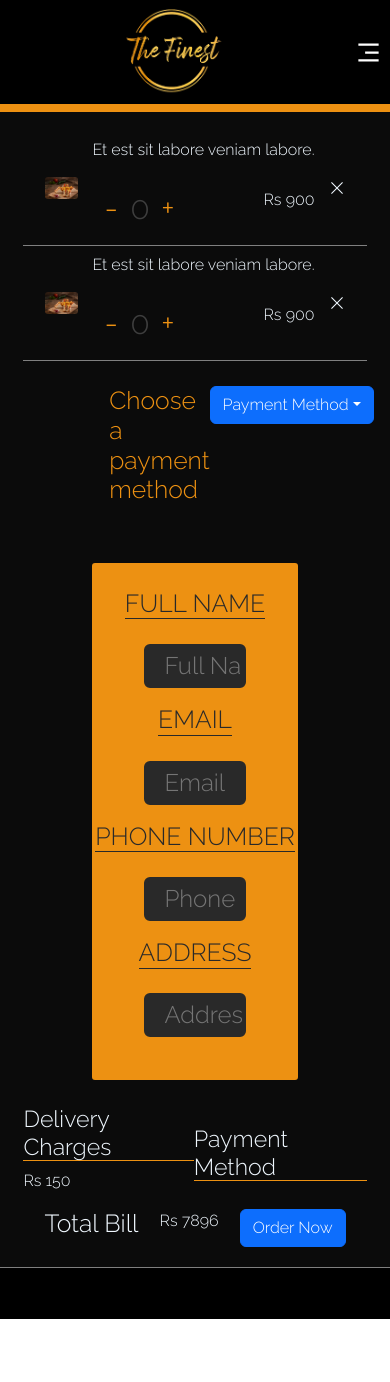
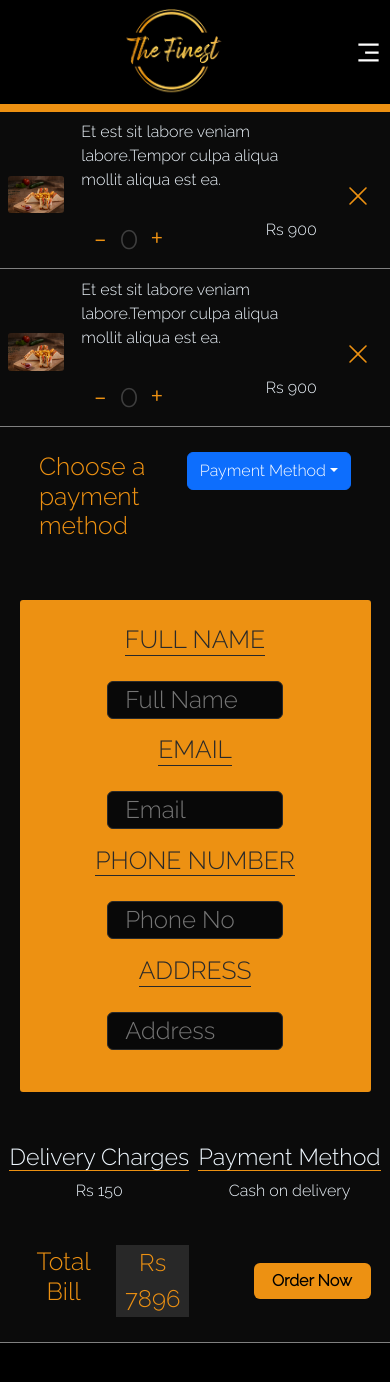
Before and after one commit to Fmajid29/thefinest-react, a React (Create React App) app: page /cart in a window 390 px wide. Shown: the top 1382 px of the page. Before the commit the page ends 1319 px from the top, so only its background shows below. Built offline with nearby package versions, Linux system fonts and the light colour scheme.

Commit message:
cart responsive

```diff
--- a/src/Components/Cartitems/Cartitems.css
+++ b/src/Components/Cartitems/Cartitems.css
@@ -1,5 +1,4 @@
-#MainCart
-{
+#MainCart {
     background-color: rgb(11, 11, 11);
     height: 100%;
     width: 100%;
@@ -8,8 +7,7 @@
     color: aliceblue;
 }
 
-.Itemdiv
-{
+.Itemdiv {
     margin: 5% 6%;
     display: flex;
     flex-direction: column;
@@ -17,73 +15,80 @@
 
 }
 
-.Itemsec
-{
+.Itemsec {
     display: flex;
     justify-content: space-evenly;
     align-items: center;
     padding: 2%;
     border-bottom: 0.2vh solid gray;
-
-
 }
 
-.Itemsec > img
-{
+.Itemsec>img {
     height: 10%;
     width: 10%;
     border-radius: 3px;
 }
 
-.control
-{
+.control {
     display: flex;
     justify-content: space-evenly;
     align-items: center;
     text-align: center;
-    margin:0 ;
+    margin: 0;
 }
 
-.control > Button
-{
+.control>Button {
     background: none;
-    color:#ED9112 ;
+    color: #ED9112;
     border: none;
     font-size: 2rem;
 
 }
-.Qdisplay
-{
+
+.Qdisplay {
 
 
     width: 20%;
     text-align: center;
     font-size: 2rem;
-    color:rgb(62, 62, 62);
+    color: rgb(62, 62, 62);
     border-radius: 5px;
 }
 
-.QtyPrc
-{
+.QtyPrc {
     display: flex;
     justify-content: space-between;
     text-align: center;
     align-items: center;
 }
-.payment
-{
+
+.Crossicon {
+    color: #ED9112;
+    font-size: 1.5rem;
+    background: none;
+    border: none;
+}
+
+.Crossicon:hover {
+    color: gray;
+    font-size: 1.5rem;
+    background: none;
+    border: none;
+}
+
+.payment {
     display: flex;
     justify-content: space-between;
     width: 50%;
     margin: 3vh 0;
 }
 
-.payment>h2
-{
+.payment>h2 {
     color: #ED9112;
 
 }
-.Userform{
+
+.Userform {
     background-color: #ED9112;
     margin: 3vh 0;
     display: flex;
@@ -92,40 +97,118 @@
     padding: 3vh 0;
     color: rgb(41, 41, 41);
     border-radius: 3px;
-    justify-content: space-evenly ;
+    justify-content: space-evenly;
     align-items: center;
 }
 
-.Userform >h2{
-    border-bottom: rgb(41, 41, 41)  solid 0.2vh;
+.Userform>h2 {
+    border-bottom: rgb(41, 41, 41) solid 0.2vh;
 }
-.Userform >input{
+
+.Userform>input {
     border-radius: 6px;
-    background:rgb(41, 41, 41);
+    background: rgb(8, 8, 8);
     width: 50%;
     padding-left: 2vh;
     font-size: 1.5rem;
-    border: 0.5vh solid rgb(41, 41, 41);
+    border: 0.2vh solid rgb(41, 41, 41);
     margin: 2vh 0;
 }
-.Charges
-{
+
+.Charges {
     display: flex;
     flex-direction: column;
     justify-content: space-evenly;
+    align-items: center;
     width: 100%;
 }
 
-.secOne
-{
+.secOne {
     display: flex;
     align-items: center;
     justify-content: space-evenly;
+    text-align: center;
+    margin: 3vh 0;
+    width: 100%;
 }
-.secOne >div>h3{
+
+.secOne>div>h3 {
     border-bottom: #ED9112 0.2vh solid;
+
 }
+
 .secTwo {
     display: flex;
+    justify-content: space-around;
+    align-items: center;
+    text-align: center;
+    color: #ED9112;
+    width: 70%;
+    margin-bottom: 3vh;
+}
+
+.innersecTwo {
+    display: flex;
     justify-content: space-evenly;
+    align-items: center;
+    text-align: center;
+    color: #ED9112;
+    width: 50%;
 }
+
+.TBPrice {
+    background-color: rgb(40, 40, 40);
+    margin-right: 3vh;
+    width: 40%;
+    font-size: 1.5rem;
+    height: 40%;
+}
+
+#OrderNowbtn {
+    border: none;
+    background-color: #ED9112;
+    color: black;
+    font-weight: bolder;
+    width: 20%;
+}
+
+@media screen and (max-width:800px) {
+    .Itemdiv {
+        margin: 0;
+
+    }
+
+    .Itemsec {
+        padding: 1vh 1vh 0 1vh;
+    }
+
+    .Itemsec>img {
+        height: 100%;
+        width: 15%;
+
+    }
+
+    .details {
+        margin: 0 2vh;
+
+    }
+    .secTwo{
+        width: 100%;
+    }
+    .payment {
+        width: 80%;
+    }
+
+    .Userform {
+        width: 90%;
+    }
+
+    .TBPrice {
+        width: 40%;
+        margin-left: 1vh;
+    }
+
+    #OrderNowbtn {
+        width: 30%;
+    }
+}
--- a/src/Components/Cartitems/Cartitems.jsx
+++ b/src/Components/Cartitems/Cartitems.jsx
@@ -42,12 +42,16 @@ const Cartitems = () => {
 
                         <div>
                             <h3>Payment Method</h3>
+                            <p>Cash on  delivery</p>
                         </div>
                     </div>
                     <div className='secTwo'>
-                        <h2>Total Bill</h2>
-                        <div>Rs 7896</div>
-                        <Button>Order Now</Button>
+
+                        <div className='innersecTwo' >
+                          <h2>Total Bill</h2>
+                        <div className='TBPrice'>Rs 7896</div>
+                        </div>
+                        <Button id='OrderNowbtn'>Order Now</Button>
                     </div>
                 </div>
             </div>
--- a/src/Components/Cartitems/ItemSec.jsx
+++ b/src/Components/Cartitems/ItemSec.jsx
@@ -19,10 +19,11 @@ const ItemSec = () => {
     return (
         <div className='Itemsec'>
             <img src={item} alt='item' />
-            <div>
-                <p>Et est sit labore veniam labore.</p>
+            <div className='details'>
+                <p>Et est sit labore veniam labore.Tempor culpa aliqua mollit aliqua est ea.</p>
                 <div className='QtyPrc'>
                     <div className='control'>
+
                         <Button onClick={counter_minus}>-</Button>
                         <div id='display' className='Qdisplay'>0</div>
                         <Button onClick={counter_add}>+</Button>
@@ -31,7 +32,8 @@ const ItemSec = () => {
                 </div>
 
             </div>
-            <RxCross1 />
+            <Button className='Crossicon'> <RxCross1 /></Button>
+
         </div>
     )
 }
--- a/src/Components/Footer/Footer.css
+++ b/src/Components/Footer/Footer.css
@@ -3,7 +3,7 @@
     border-top: gray solid 0.2vh;
     padding: 3vh;
     height: 100%;
-    color: antiquewhite;
+    color: gray;
     width: 100%;
 }
 
@@ -14,23 +14,26 @@
     flex-direction: column;
     text-align: center;
 }
-.Fcontainer h1{
+
+.Fcontainer h1 {
     color: #e89d34;
 }
 
 .Fcontainer img {
     height: 13rem;
 }
+
 .Fsec {
     border-right: solid 0.2vh gray;
 }
+
 @media screen and (max-width: 1050px) {
 
     .Fsec {
         border-right: none;
     }
-    .Bborder
-    {
+
+    .Bborder {
         border-bottom: solid 0.2vh gray;
         margin-bottom: 1rem;
     }
@@ -40,6 +43,7 @@
 
 
 
+
 .Ficons {
     font-size: 1.5rem;
 }
--- a/src/Components/Footer/Footer.jsx
+++ b/src/Components/Footer/Footer.jsx
@@ -19,38 +19,32 @@ const Footer = () => {
         <div className="footer">
             <Container className="Fcontainer">
 
-
-
-
                 <Row>
                     <Col xs={12} md={3} lg={3} className="Fsec Bborder">
-                        <img src={logo} />
+                        <img src={logo} alt='logo' />
                     </Col>
-                    <Col xs={12} md={3} className="Bborder">
+                    <Col xs={3} md={3} className="Bborder">
                         <h1>Information</h1>
                         <p>About Us</p>
                         <p>Help</p>
                         <p>services</p>
                     </Col>
-                    <Col xs={12} md={3} lg={3} className="Bborder">
+                    <Col xs={3} md={3} lg={3} className="Bborder">
                         <h1>Useful links</h1>
                         <p><SiGooglemaps className='Ficons' /> Google Maps</p>
                         <p> <BsInstagram className='Ficons' /> @TheFinestRestraut</p>
                         <p>   <FaFacebookF className='Ficons' /> @TheFinestRestraut</p>
-
-
                     </Col>
-                    <Col xs={12} md={3} lg={3} className="Bborder">
+                    <Col xs={3} md={3} lg={3} className="Bborder">
                         <h1>Contact</h1>
                         <p><AiFillHome className='Ficons' /> New York, NY 10012, US</p>
                         <p><GrMail className='Ficons' /> info@example.com</p>
                         <p><IoIosCall className='Ficons' /> + 01 234 567 88</p>
-
                     </Col>
                 </Row>
 
                 <Row className='lastR' >
-                    <Col xs={12} md={12}>
+                    <Col xs={12} md={12} lg={12}>
 
                         <p>© 2021 Copyright</p>
 
```
